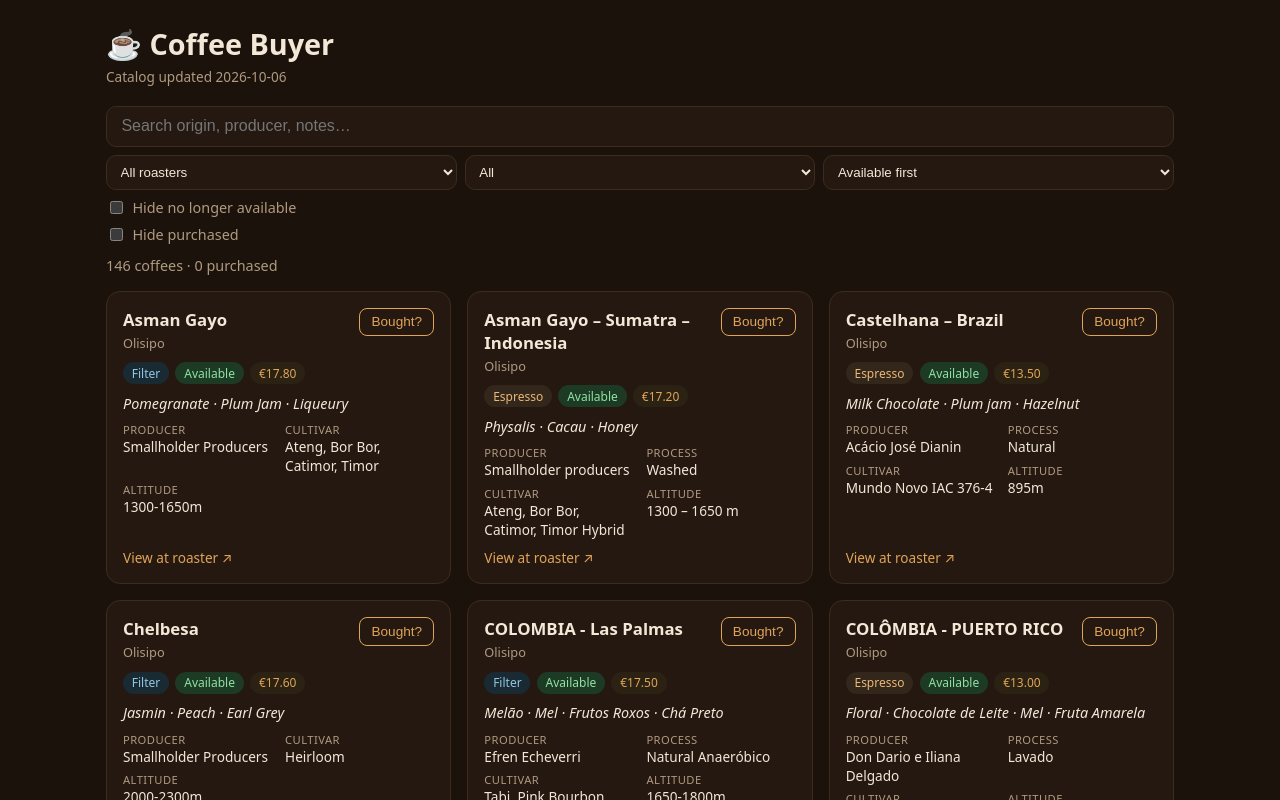
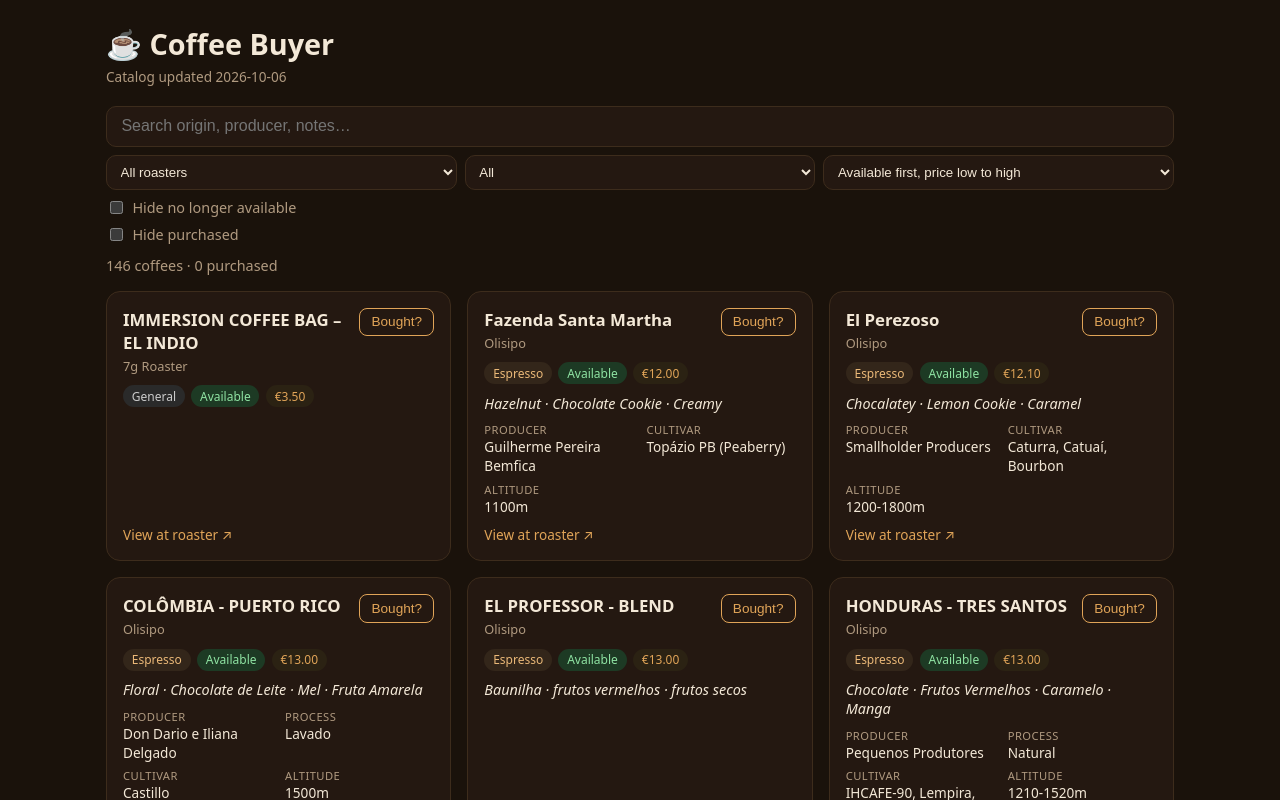
Before and after one commit to mauroapsantos/coffee-buyer, a React (Vite) app in the folder app/: page / in a window 1280 px wide. Shown: the top 800 px of the page. Built offline with nearby package versions, Linux system fonts and the light colour scheme.

Commit message:
Sort by price within availability groups and update label
Co-authored-by: mauroapsantos <mauroapsantos@users.noreply.github.com>

```diff
--- a/app/src/App.jsx
+++ b/app/src/App.jsx
@@ -12,7 +12,7 @@ import './styles.css';
 const ROASTERS = ['all', 'olisipo', '7g', 'senzu'];
 
 const SORTS = [
-  { value: 'available-first', label: 'Available first' },
+  { value: 'available-first', label: 'Available first, price low to high' },
   { value: 'price-asc', label: 'Price: low to high' },
   { value: 'price-desc', label: 'Price: high to low' },
 ];
--- a/app/src/filters.js
+++ b/app/src/filters.js
@@ -37,9 +37,15 @@ export function sortCoffees(coffees, sort = 'name') {
       (a, b) => a.roaster.localeCompare(b.roaster) || a.name.localeCompare(b.name)
     );
   } else if (sort === 'available-first') {
-    sorted.sort(
-      (a, b) => Number(b.available) - Number(a.available) || a.name.localeCompare(b.name)
-    );
+    const byPriceAsc = (a, b) => {
+      const aPrice = a.price ? a.price.amount : null;
+      const bPrice = b.price ? b.price.amount : null;
+      if (aPrice === null && bPrice === null) return a.name.localeCompare(b.name);
+      if (aPrice === null) return 1;
+      if (bPrice === null) return -1;
+      return aPrice - bPrice || a.name.localeCompare(b.name);
+    };
+    sorted.sort((a, b) => Number(b.available) - Number(a.available) || byPriceAsc(a, b));
   } else if (sort === 'price-asc' || sort === 'price-desc') {
     const direction = sort === 'price-asc' ? 1 : -1;
     sorted.sort((a, b) => {
```
Also changed, not shown: 1 other file (tests, documents, lock files or other folders).
